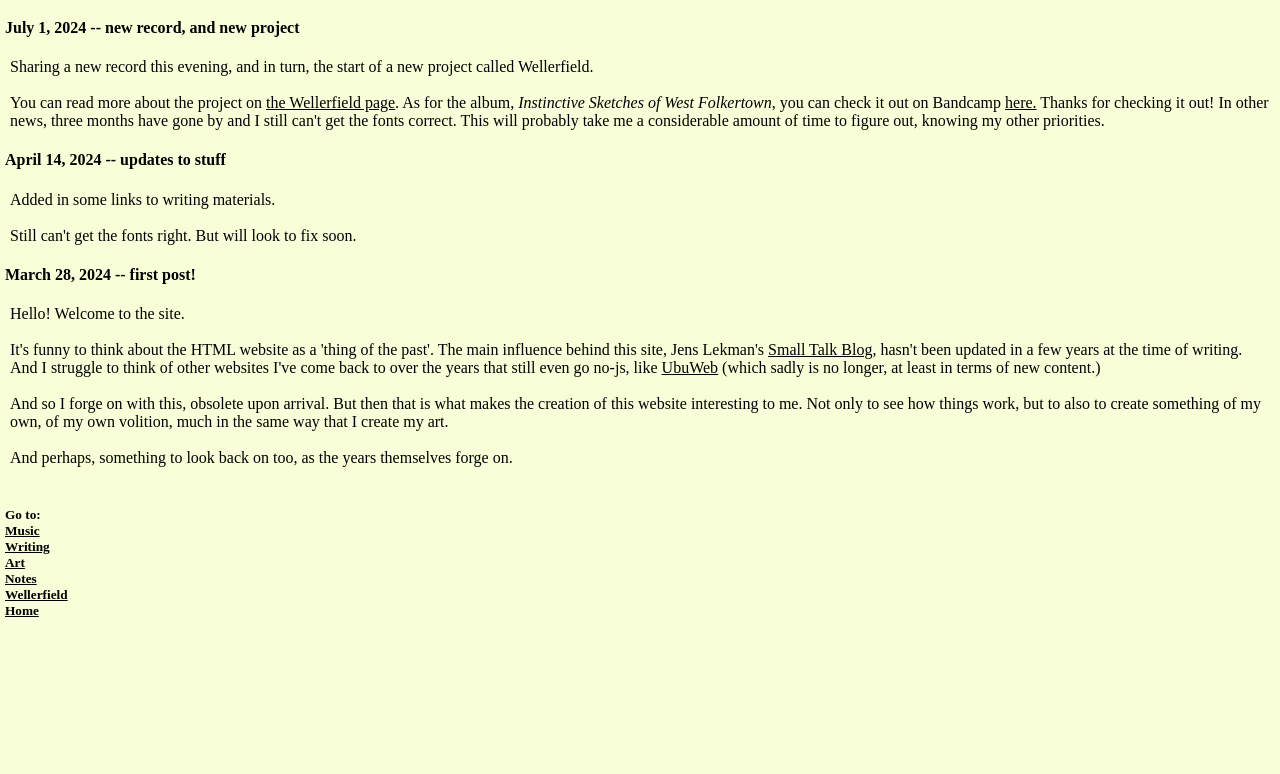
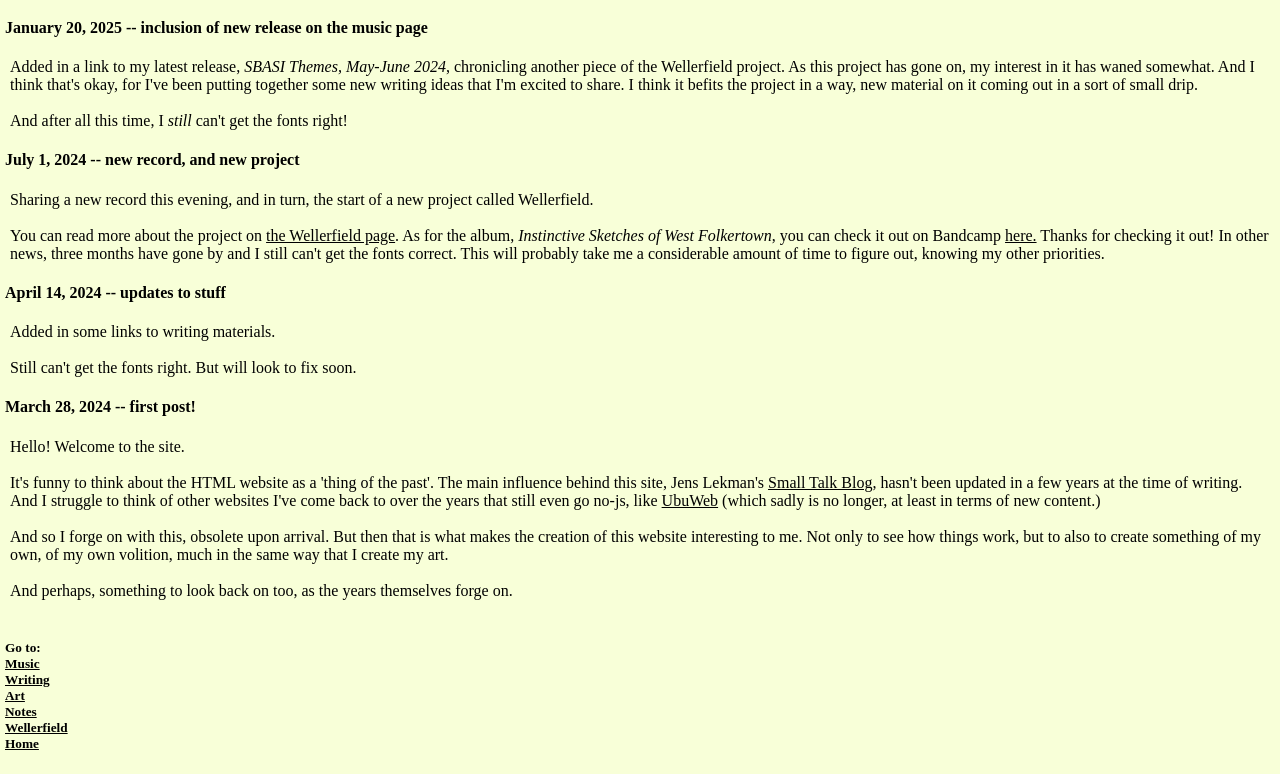
Before and after one commit to obscuritypurity/blairellair, a plain HTML site: page html/notes.html in a window 1280 px wide. Shown: the part 61-835 px from the top of the page. Before the commit the page ends 800 px from the top, so only its background shows below. Drawn offline with Linux system fonts and the light colour scheme.

Commit message:
Update notes.html

```diff
--- a/html/notes.html
+++ b/html/notes.html
@@ -6,6 +6,12 @@
 <body>
 
 <h1>blair ellair: notes</h1>
+
+<h4>January 20, 2025 -- inclusion of new release on the music page</h4>
+
+<p>Added in a link to my latest release, <i>SBASI Themes, May-June 2024</i>, chronicling another piece of the Wellerfield project. As this project has gone on, my interest in it has waned somewhat. And I think that's okay, for I've been putting together some new writing ideas that I'm excited to share. I think it befits the project in a way, new material on it coming out in a sort of small drip.<br><br>
+
+And after all this time, I <i>still</i> can't get the fonts right!</p>
 
 <h4>July 1, 2024 -- new record, and new project</h4>
 
```
